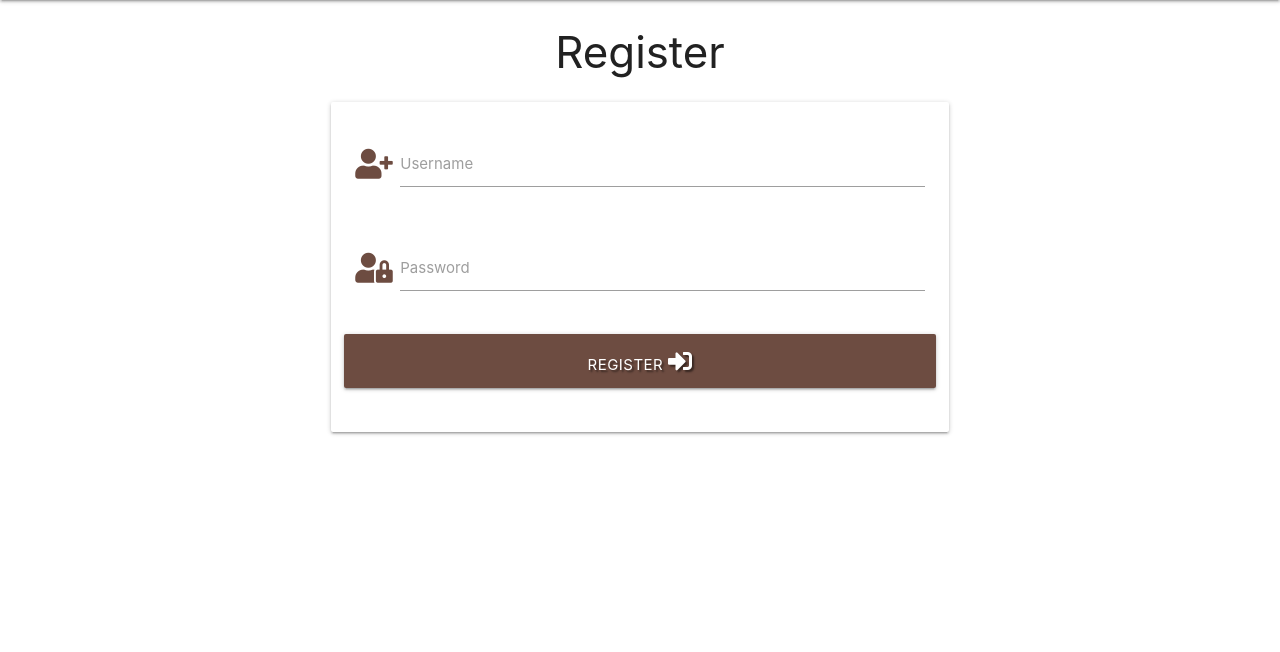
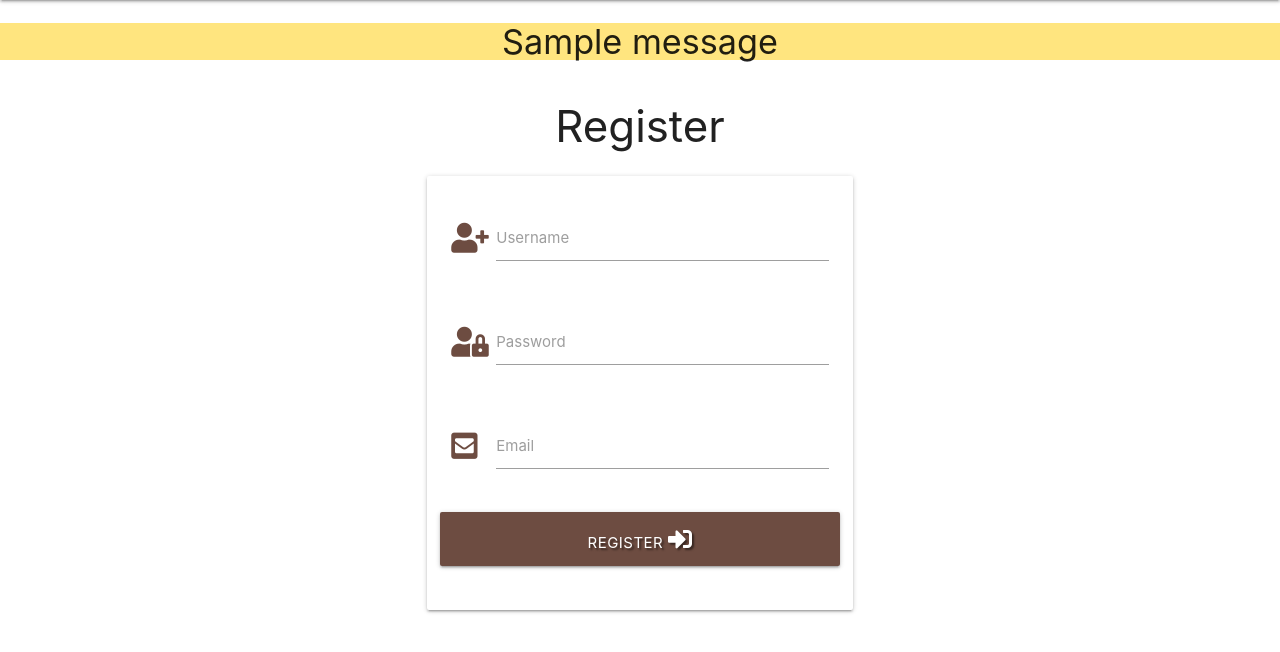
Before and after one commit to JoseAMGomes/bookers, a Flask app: page /register in a window 1280 px wide. Shown: the part 64-716 px from the top of the page. Run offline with Flask 2, Linux system fonts and the light colour scheme; one stand-in notice (Sample message) is shown; some libraries are stand-ins or nearby versions.

Commit message:
Add POST method to register

```diff
--- a/app.py
+++ b/app.py
@@ -31,6 +31,25 @@ def book_reviews():
 
 @app.route("/register", methods=["GET", "POST"])
 def register():
+    if request.method == "POST":
+        # check if username already exists in db
+        existing_user = mongo.db.users.find_one(
+            {"username": request.form.get("username").lower()})
+
+        if existing_user:
+            flash("Username already exists")
+            return redirect(url_for("register"))
+
+        register = {
+            "username": request.form.get("username").lower(),
+            "password": generate_password_hash(request.form.get("password")),
+            "email": request.form.get("email").lower()
+        }
+        mongo.db.users.insert_one(register)
+
+        # put the new user into 'session' cookie
+        session["user"] = request.form.get("username").lower()
+        flash("Registration Successful!")
     return render_template("register.html")
 
 
--- a/templates/base.html
+++ b/templates/base.html
@@ -41,8 +41,23 @@
 
     </header>
 
-    {% block content %}
-    {% endblock %}
+    <section>
+        <!-- flash messages -->
+        {% with messages = get_flashed_messages() %}
+            {% if messages %}
+                {% for message in messages %}
+                    <div class="row flashes">
+                        <h4 class="amber accent-1 center-align">{{ message }}</h4>
+                    </div>
+                {% endfor %}
+            {% endif %}
+        {% endwith %}
+    </section>
+
+    <main class="container">
+        {% block content %}
+        {% endblock %}
+    </main>
     <script src="https://code.jquery.com/jquery-3.6.0.min.js"
         integrity="sha256-/xUj+3OJU5yExlq6GSYGSHk7tPXikynS7ogEvDej/m4=" crossorigin="anonymous"></script>
     <script src="https://cdnjs.cloudflare.com/ajax/libs/materialize/1.0.0/js/materialize.min.js"></script>
--- a/templates/register.html
+++ b/templates/register.html
@@ -10,7 +10,8 @@
                 <div class="row">
 					<div class="input-field col s12">
 						<i class="fas fa-user-plus prefix brown-text text-darken-1"></i>
-						<input id="username" name="username" type="text" class="validate">
+						<input id="username" name="username" type="text" minlength="5"
+                        maxlength="15" pattern="^[a-zA-Z0-9]{5,15}$" class="validate" required >
 						<label for="username">Username</label>
 					</div>
                 </div>
@@ -18,9 +19,18 @@
                 <div class="row">
                     <div class="input-field col s12">
 						<i class="fas fa-user-lock prefix brown-text text-darken-1"></i>
-                        <input id="password" name="password" type="password" class="validate">
+                        <input id="password" name="password" type="password" minlength="5"
+                        maxlength="15" pattern="^[a-zA-Z0-9]{5,15}$" class="validate" required>
                         <label for="password">Password</label>
                     </div>
+                </div>
+                <!-- username -->
+                <div class="row">
+					<div class="input-field col s12">
+						<i class="fas fa-envelope-square prefix brown-text text-darken-1"></i>
+						<input id="email" name="email" type="text" minlength="5" class="validate">
+						<label for="email">Email</label>
+					</div>
                 </div>
                 <!-- register -->
                 <div class="row">
```
